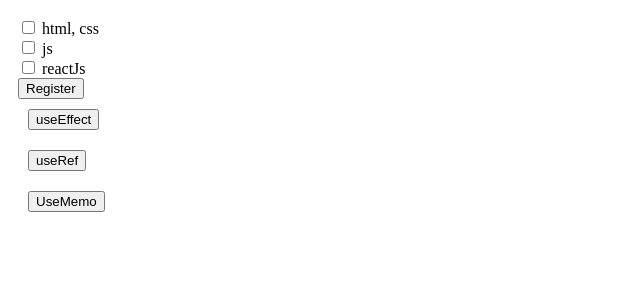
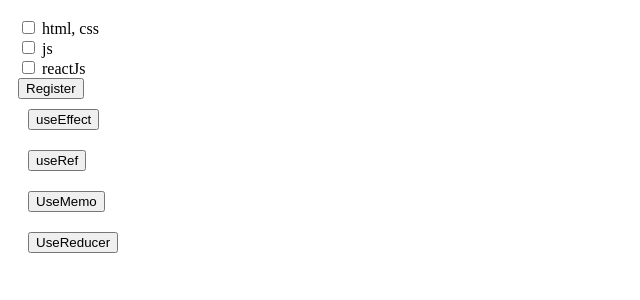
Before and after one commit to Pduc96421/ReactJs, a React (Create React App) app in the folder fe/: page / in a window 1280 px wide. Shown: the top 300 px of the page, without its empty margins (0-640 px from the left). Built offline with nearby package versions, Linux system fonts and the light colour scheme.

Commit message:
useReducer

```diff
--- a/fe/src/App.js
+++ b/fe/src/App.js
@@ -3,6 +3,7 @@ import { useState } from "react";
 import Content from "./components/Content";
 import UseRef from "./components/useRef";
 import UseMemo from "./components/useMemo";
+import UseReducer from "./components/Todo/useReducer";
 
 
 const courses = [
@@ -25,6 +26,7 @@ const App = () => {
   const [show, setShow] = useState(false);
   const [showUseRef, setShowUseRef] = useState(false);
   const [showUseMemo, setShowUseMemo] = useState(false);
+  const [showUseReducer, setShowUseReducer] = useState(false);
 
   const handleCheck = (id) => {
     setChecked(prev => {
@@ -73,6 +75,11 @@ const App = () => {
         {showUseMemo && <UseMemo />}
       </div>
 
+      <div style={{ padding: 10}}>
+        <button onClick={() => setShowUseReducer(!showUseReducer)}>UseReducer</button>
+        {showUseReducer && <UseReducer />}
+      </div>
+
     </div>
   );
 };
```
